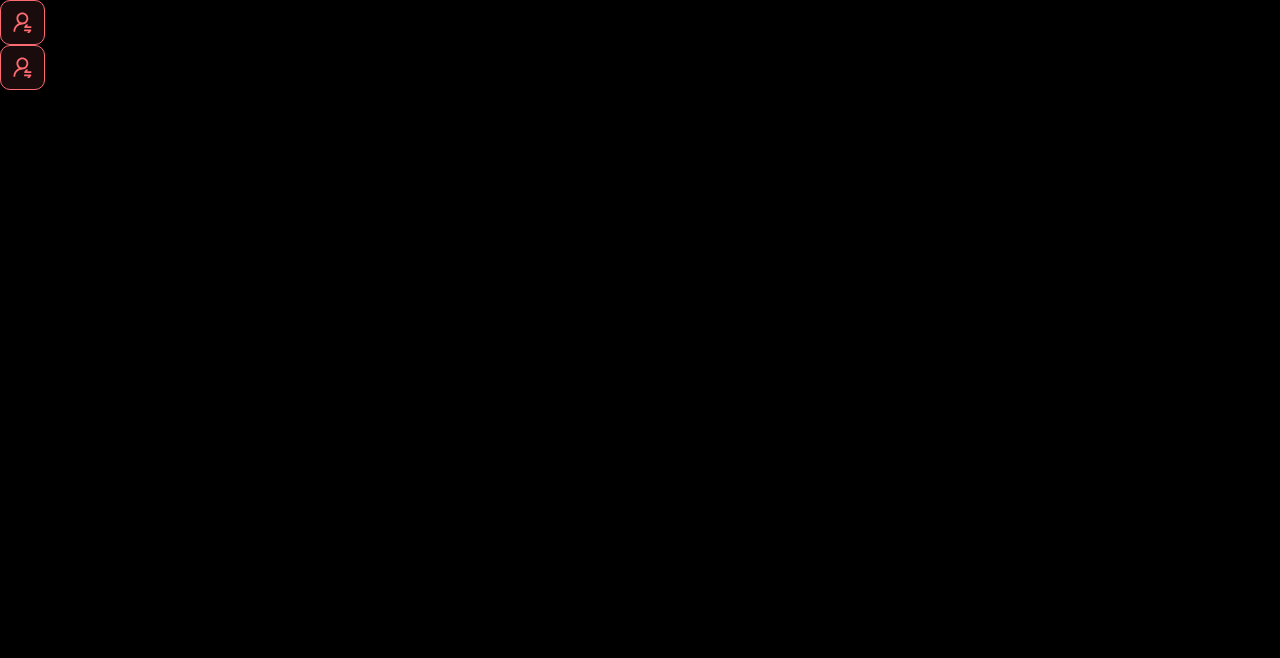
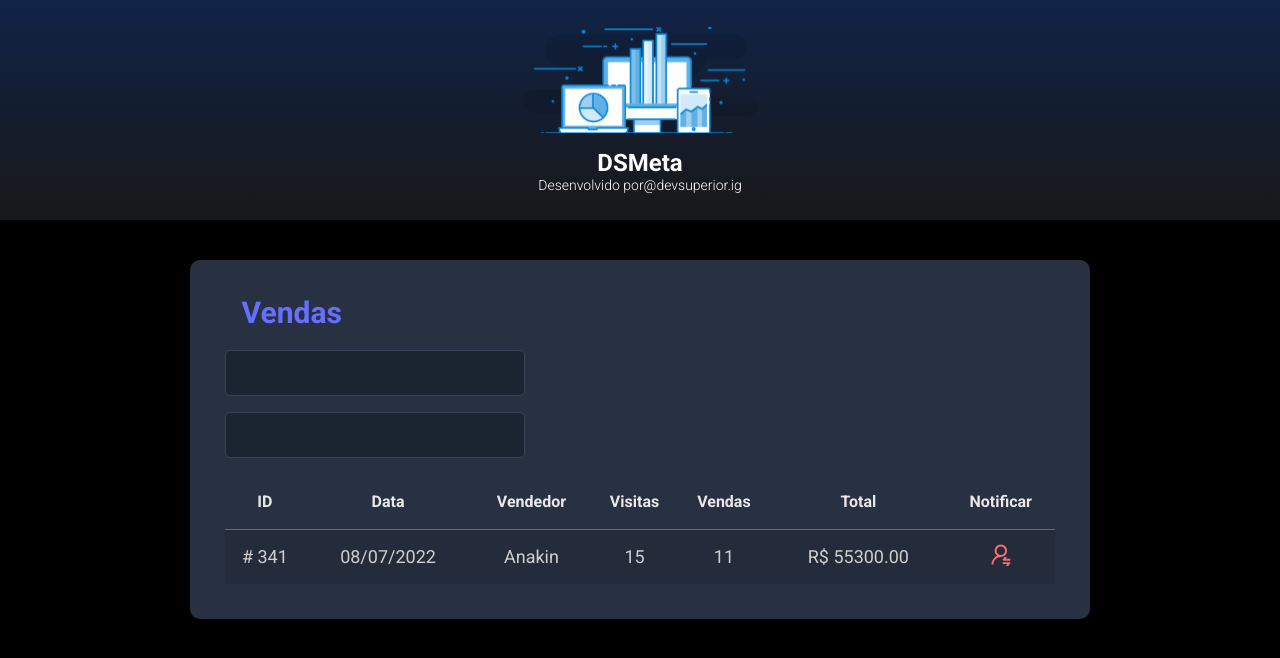
Before and after one commit to anisberto/sds-meta-devsuperior, a React (Vite) app in the folder frontend/: page / in a window 1280 px wide. Shown: the top 658 px of the page. Built offline with nearby package versions, Linux system fonts and the light colour scheme.

Commit message:
create component of sales card

```diff
--- a/frontend/src/App.tsx
+++ b/frontend/src/App.tsx
@@ -1,10 +1,18 @@
+import Header from "./components/header";
 import NotificationButton from "./components/notificationButton"
+import SalesCard from "./components/salesCard";
 
 function App() {
   return (
     <>
-      < NotificationButton />
-      < NotificationButton />
+      < Header />
+      <main>
+        <section id="sales">
+          <div className="dsmeta-container">
+            <SalesCard />
+          </div>
+        </section>
+      </main>
     </>
   )
 }
--- /dev/null
+++ b/frontend/src/components/header/index.tsx
@@ -0,0 +1,21 @@
+import logo from '../../assets/img/logo.svg';
+import './styles.css';
+
+function Header() {
+    return (
+      <>
+           <header>
+        <div className="dsmeta-logo-container">
+            <img src={logo} alt="DSMeta" />
+            <h1>DSMeta</h1>
+            <p>
+              Desenvolvido por
+              <a href="https://www.instagram.com/devsuperior.ig">@devsuperior.ig</a>
+            </p>
+        </div>
+    </header>
+      </>
+    )
+  }
+
+  export default Header;
--- /dev/null
+++ b/frontend/src/components/header/styles.css
@@ -0,0 +1,27 @@
+.dsmeta-logo-container {
+    display: flex;
+    flex-direction: column;
+    align-items: center;
+}
+
+.dsmeta-logo-container img {
+    width: 235px;
+}
+
+.dsmeta-logo-container h1 {
+    margin-top: 15px;
+    font-size: 24px;
+}
+
+.dsmeta-logo-container p {
+    font-size: 14px;
+    font-weight: 300;
+}
+
+header {
+    background: linear-gradient(180deg, #102347 0%, #181818 100%);
+    height: 220px;
+    display: flex;
+    align-items: center;
+    justify-content: center;
+}
--- /dev/null
+++ b/frontend/src/components/salesCard/index.tsx
@@ -0,0 +1,58 @@
+import NotificationButton from '../notificationButton';
+import icon from '../../assets/img/notification-icon.svg';
+import './styles.css';
+
+function SalesCard() {
+    return (
+      <>
+        <div className="dsmeta-card">
+            <h1 className="dsmeta-sales-title">Vendas</h1>
+            <div>
+              <div className="dsmeta-form-control-container">
+                <input className="dsmeta-form-control" type="text" />
+              </div>
+              <div className="dsmeta-form-control-container">
+                <input className="dsmeta-form-control" type="text" />
+              </div>
+            </div>
+
+            <div>
+              <table className="dsmeta-sales-table">
+                <thead>
+                  <tr>
+                    <th className="show992">ID</th>
+                    <th className="show576">Data</th>
+                    <th>Vendedor</th>
+                    <th className="show992">Visitas</th>
+                    <th className="show992">Vendas</th>
+                    <th>Total</th>
+                    <th>Notificar</th>
+                  </tr>
+                </thead>
+                <tbody>
+                  <tr>
+                    <td className="show992"># 341</td>
+                    <td className="show576">08/07/2022</td>
+                    <td>Anakin</td>
+                    <td className="show992">15</td>
+                    <td className="show992">11</td>
+                    <td>R$ 55300.00</td>
+                    <td>
+                      <div className="dsmeta-red-btn-container">
+                        <div className="dsmeta-red-btn">
+                          <img src={icon} alt="Notificar" />
+                        </div>
+                      </div>
+                    </td>
+                  </tr>
+                </tbody>
+
+              </table>
+            </div>
+
+          </div>
+      </>
+    )
+  }
+
+  export default SalesCard;
--- /dev/null
+++ b/frontend/src/components/salesCard/styles.css
@@ -0,0 +1,71 @@
+.dsmeta-card {
+    background-color: #283142;
+    border-radius: 10px;
+    padding: 30px 10px;
+}
+
+.dsmeta-container {
+    width: 100%;
+    max-width: 900px;
+    margin: 0 auto;
+}
+
+#sales {
+    padding: 40px 10px;
+}
+
+.dsmeta-sales-title {
+    color: #676fff;
+    font-size: 30px;
+    padding-left: 2% !important;
+    margin-bottom: 20px;
+}
+
+.dsmeta-form-control-container {
+    margin-bottom: 16px;
+    max-width: 300px;
+}
+
+.dsmeta-form-control {
+    width: 100%;
+    height: 46px;
+    background-color: #1b2531;
+    border: 1px solid #384459;
+    border-radius: 5px;
+    color: #9aaabe;
+    padding: 0 20px;
+    font-size: 18px;
+}
+
+.dsmeta-sales-table {
+    width: 100%;
+    border-spacing: 0;
+    border-collapse: collapse;
+}
+
+.dsmeta-sales-table thead {
+    height: 55px;
+    font-size: 16px;
+    color: #e9e9e9;
+    font-weight: 700;
+}
+
+.dsmeta-sales-table tbody {
+    font-size: 14px;
+    font-weight: 400;
+    color: #cfcfcf;
+    text-align: center;
+}
+
+.dsmeta-sales-table tbody tr {
+    height: 74px;
+    border-top: 1px solid #5f6e82;
+}
+
+.dsmeta-sales-table tbody tr:hover>td {
+    background-color: #384459;
+}
+
+.dsmeta-sales-table tbody tr:nth-child(odd) {
+    background-color: #242c3b;
+}
--- a/frontend/src/index.css
+++ b/frontend/src/index.css
@@ -19,124 +19,9 @@
     text-decoration: none;
 }
 
-header {
-    background: linear-gradient(180deg, #102347 0%, #181818 100%);
-    height: 220px;
-    display: flex;
-    align-items: center;
-    justify-content: center;
-}
-
-.dsmeta-logo-container {
-    display: flex;
-    flex-direction: column;
-    align-items: center;
-}
-
-.dsmeta-logo-container img {
-    width: 235px;
-}
-
-.dsmeta-logo-container h1 {
-    margin-top: 15px;
-    font-size: 24px;
-}
-
-.dsmeta-logo-container p {
-    font-size: 14px;
-    font-weight: 300;
-}
-
-.dsmeta-card {
-    background-color: #283142;
-    border-radius: 10px;
-    padding: 30px 10px;
-}
-
-.dsmeta-container {
-    width: 100%;
-    max-width: 900px;
-    margin: 0 auto;
-}
-
-#sales {
-    padding: 40px 10px;
-}
-
-.dsmeta-sales-title {
-    color: #676fff;
-    font-size: 24px;
-    margin-bottom: 20px;
-}
-
-.dsmeta-form-control-container {
-    margin-bottom: 16px;
-    max-width: 300px;
-}
-
-.dsmeta-form-control {
-    width: 100%;
-    height: 46px;
-    background-color: #1b2531;
-    border: 1px solid #384459;
-    border-radius: 5px;
-    color: #9aaabe;
-    padding: 0 20px;
-    font-size: 18px;
-}
-
-.dsmeta-sales-table {
-    width: 100%;
-    border-spacing: 0;
-    border-collapse: collapse;
-}
-
-.dsmeta-sales-table thead {
-    height: 55px;
-    font-size: 16px;
-    color: #e9e9e9;
-    font-weight: 700;
-}
-
-.dsmeta-sales-table tbody {
-    font-size: 14px;
-    font-weight: 400;
-    color: #cfcfcf;
-    text-align: center;
-}
-
-.dsmeta-sales-table tbody tr {
-    height: 74px;
-    border-top: 1px solid #5f6e82;
-}
-
-.dsmeta-sales-table tbody tr:hover>td {
-    background-color: #384459;
-}
-
-.dsmeta-sales-table tbody tr:nth-child(odd) {
-    background-color: #242c3b;
-}
-
 .dsmeta-red-btn-container {
     display: flex;
     justify-content: center;
-}
-
-.dsmeta-red-btn {
-    height: 45px;
-    width: 45px;
-    background: rgba(255, 107, 114, 0.1);
-    border: 1px solid #ff6b72;
-    border-radius: 10px;
-    display: flex;
-    align-items: center;
-    justify-content: center;
-    cursor: pointer;
-}
-
-.dsmeta-red-btn img {
-    width: 19px;
 }
 
 .show576 {
```
